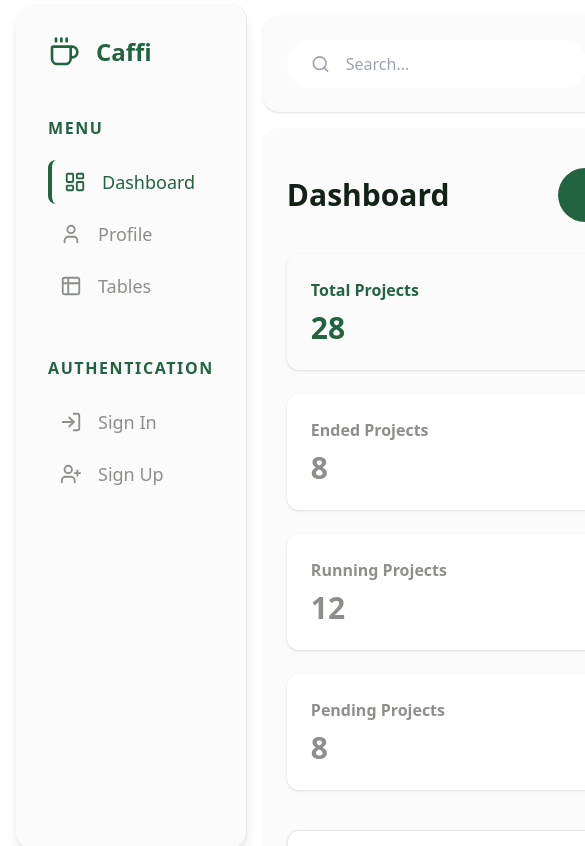
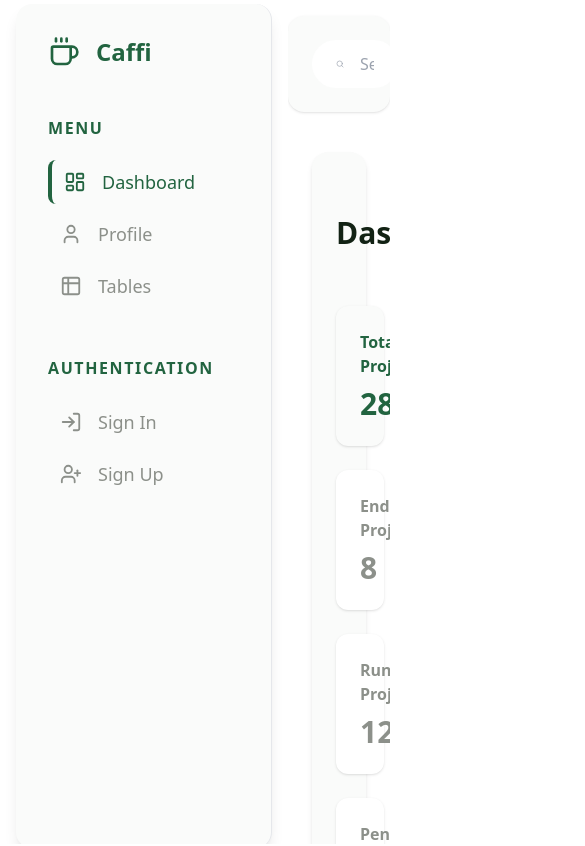
Before and after one commit to jamaica-salem/caffi, a React (Create React App) app: page /dashboard in a window 390 px wide. Shown: the top 846 px of the page, 585 px wide, since content can reach past the window. Built offline with nearby package versions, Linux system fonts and the light colour scheme.

Commit message:
🎨 Improve layout: Fixed sidebar, scrollable content, and responsive navbar visibility

```diff
--- a/src/layouts/MainLayout.jsx
+++ b/src/layouts/MainLayout.jsx
@@ -1,3 +1,4 @@
+import { useState, useEffect } from 'react';
 import { Sidebar } from '../partials/Sidebar';
 import { Navbar } from '../partials/Navbar';
 
@@ -7,20 +8,38 @@ export const MainLayout = ({ children }) => {
     email: 'jamaica.esalem@gmail.com',
   };
 
+  const [showNavbar, setShowNavbar] = useState(true);
+  const [lastScrollY, setLastScrollY] = useState(0);
+
+  useEffect(() => {
+    const handleScroll = () => {
+      const currentScrollY = window.scrollY;
+      setShowNavbar(currentScrollY < lastScrollY || currentScrollY < 50);
+      setLastScrollY(currentScrollY);
+    };
+
+    window.addEventListener('scroll', handleScroll);
+    return () => window.removeEventListener('scroll', handleScroll);
+  }, [lastScrollY]);
+
   return (
-    <div className="flex min-h-screen">
+    <div className="flex h-screen overflow-hidden">
 
-      {/* Sidebar */}
-      <Sidebar />
+      {/* Sidebar Fixed */}
+      <div className="h-screen sticky top-0">
+        <Sidebar />
+      </div>
 
       {/* Right Side */}
-      <div className="flex flex-col flex-1 bg-white">
+      <div className="flex flex-col flex-1 h-screen overflow-hidden">
 
-        {/* Navbar */}
-        <Navbar appName="Caffi" user={user} />
+        {/* Navbar - hide on scroll */}
+        <div className={`transition-transform duration-300 ${showNavbar ? 'translate-y-0' : '-translate-y-full'}`}>
+          <Navbar appName="Caffi" user={user} />
+        </div>
 
-        {/* Page Content without padding */}
-        <main className="flex-1 overflow-auto">
+        {/* Page Content - scrollable */}
+        <main className="flex-1 overflow-auto p-6 bg-white">
           {children}
         </main>
 
```
